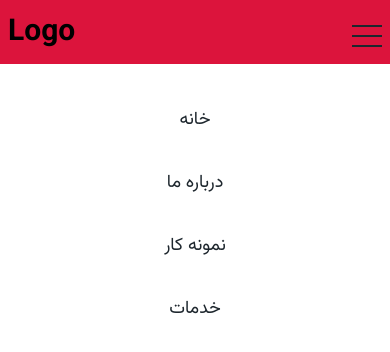
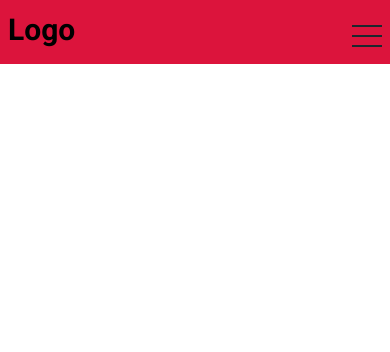
Before and after one commit to randomhex1998/logo_react, a React (Create React App) app: page / in a window 390 px wide. Shown: the top 352 px of the page. Built offline with nearby package versions, Linux system fonts and the light colour scheme.

Commit message:
make-mobile-menu-nav

```diff
--- a/src/App.js
+++ b/src/App.js
@@ -1,10 +1,9 @@
+import React from "react";
 import "./scss/Index.scss";
 import Navbar from "./components/Navbar/Navbar";
 
 function App() {
-  return (
-    <Navbar/>
-  );
+  return <Navbar />;
 }
 
 export default App;
--- a/src/components/Navbar/Bars.js
+++ b/src/components/Navbar/Bars.js
@@ -1,6 +1,8 @@
-export const BarsIco = () => {
+
+export const BarsIco = ({fuckClick}) => {
+
   return (
-    <div className="bars">
+    <div className="bars" onClick={fuckClick}>
       <span></span>
       <span></span>
       <span></span>
--- a/src/components/Navbar/Menu.js
+++ b/src/components/Navbar/Menu.js
@@ -1,6 +1,6 @@
-export const MenuUl = () => {
+export const MenuUl = ({classAct}) => {
   return (
-    <ul className="menu-area">
+    <ul className={classAct ? "menu-area active" : "menu-area"}>
       <li className="nav-items">
         <a href="#" className="nav-link">
           خانه
--- a/src/components/Navbar/Navbar.js
+++ b/src/components/Navbar/Navbar.js
@@ -1,15 +1,21 @@
-import React from "react";
+import React, { useState } from "react";
 import { MenuUl } from "./Menu";
 import { BarsIco } from "./Bars";
 import { LogoNav } from "./Logo";
 
 const Navbar = () => {
+  const [bar, setBar] = useState(false);
+
+  const barHandler = () => {
+    setBar(!bar);
+  };
+
   return (
     <nav className="navbar container">
       <section className="navbar-container">
         <LogoNav />
-        <BarsIco />
-        <MenuUl />
+        <BarsIco fuckClick={barHandler} />
+        <MenuUl classAct={bar} />
       </section>
     </nav>
   );
--- a/src/components/Navbar/Navbar.scss
+++ b/src/components/Navbar/Navbar.scss
@@ -72,6 +72,8 @@
                 flex-direction: column;
                 background-color: #fff;
                 z-index: 99999;
+                opacity: 0;
+                visibility: hidden;
             }
         }
 
@@ -79,3 +81,8 @@
 
 
 }
+
+.active {
+    opacity: 1 !important;
+    visibility: visible !important;
+}
```
